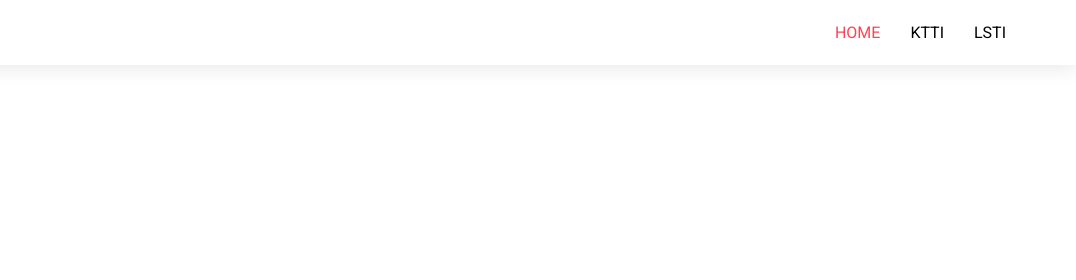
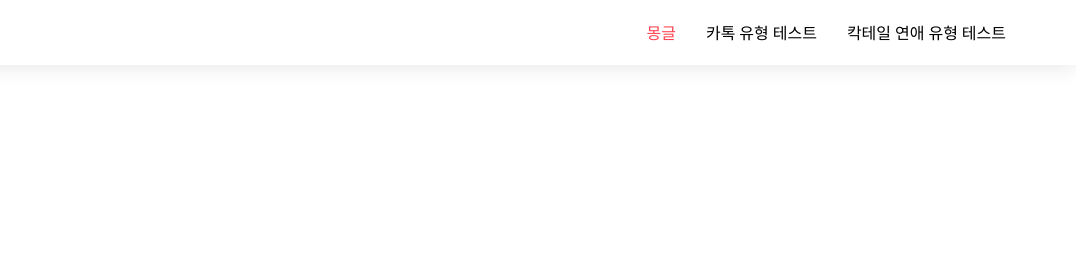
Before and after one commit to mongleTeemo/destiny, a website: page public/index.html in a window 1280 px wide. Shown: the top 280 px of the page, 204-1280 px from the left. Drawn offline with nearby package versions, Linux system fonts and the light colour scheme.

Commit message:
메뉴이른 한글화

```diff
--- a/public/index.html
+++ b/public/index.html
@@ -116,9 +116,9 @@
                     id="bs-example-navbar-collapse-1"
                 >
                     <ul class="nav navbar-nav navbar-right">
-                        <li class="active"><a href="https://mongle.io">HOME</a></li>
-                        <li><a href="https://mongle.io/ktti.html">KTTI</a></li>
-                        <li><a href="https://mongle.io/cocktail.html">LSTI</a></li>
+                        <li class="active"><a href="https://mongle.io">몽글</a></li>
+                        <li><a href="https://mongle.io/ktti.html">카톡 유형 테스트</a></li>
+                        <li><a href="https://mongle.io/cocktail.html">칵테일 연애 유형 테스트</a></li>
                     </ul>
                 </div>
                 <!-- /.navbar-collapse -->
```
